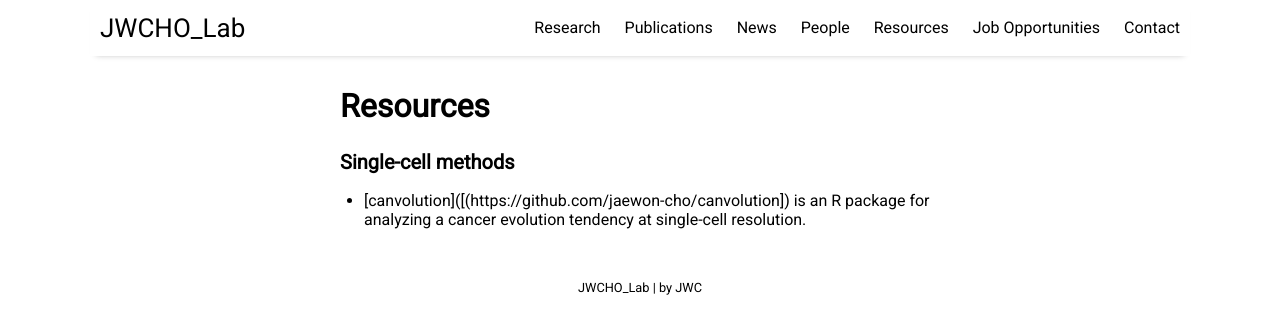
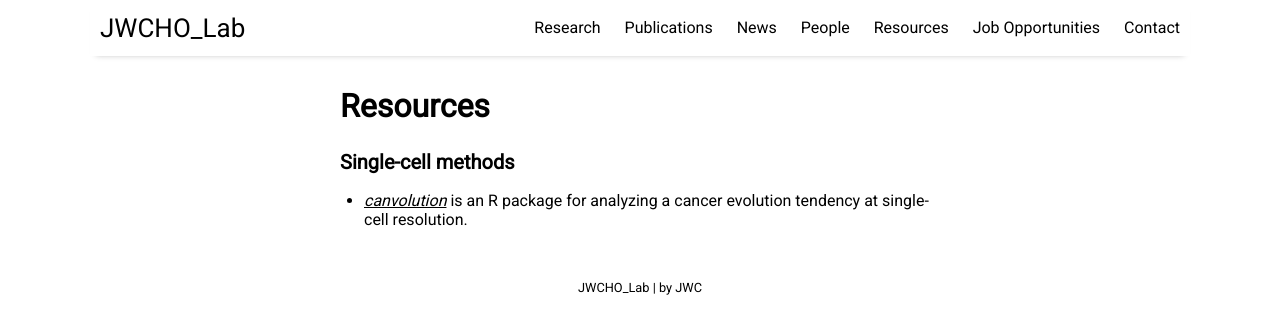
Before and after one commit to jaewon-cho/sdfasdf2dscf34fad.github.io, a Jekyll site: the page built from pages/resources.md, in a window 1280 px wide. Shown: the top 334 px of the page. Built offline with Jekyll 4.4.1, drawn with Linux system fonts in a browser that asks for light colours; nearby versions of some CDN libraries.

Commit message:
Update resources.md

```diff
--- a/pages/resources.md
+++ b/pages/resources.md
@@ -6,4 +6,4 @@ permalink: /resources
 
 ### Single-cell methods
 
-* [canvolution]([(https://github.com/jaewon-cho/canvolution]) is an R package for analyzing a cancer evolution tendency at single-cell resolution.
+* [*canvolution*](https://github.com/jaewon-cho/canvolution) is an R package for analyzing a cancer evolution tendency at single-cell resolution.
```
